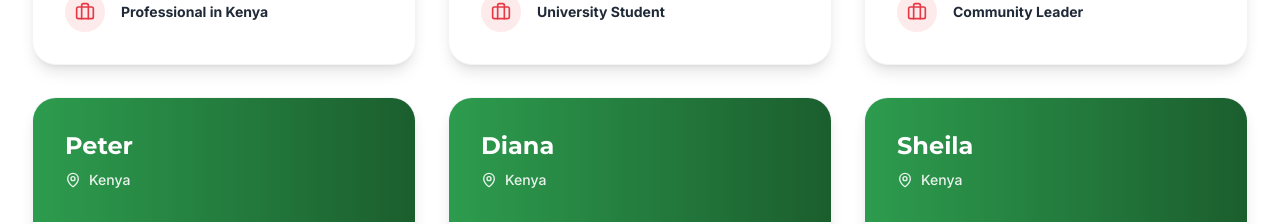
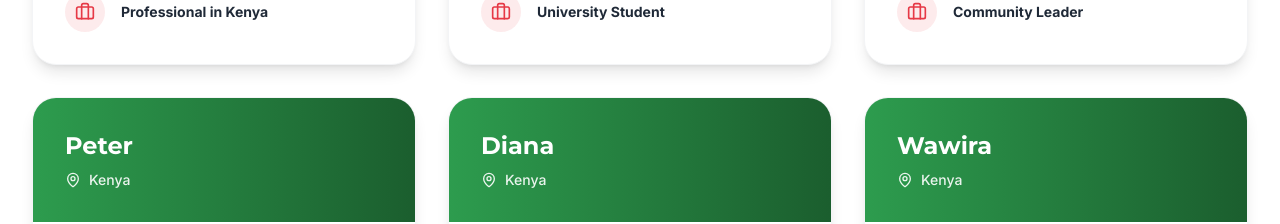
Before and after one commit to Acegogo/bright-tomorrow-scholars, a React (Vite) app in the folder app/: page /stories in a window 1280 px wide. Shown: the part 1213-1437 px from the top of the page. Built offline with nearby package versions, Linux system fonts and the light colour scheme.

Commit message:
chore: updated story placeholder name from Sheila to Wawira

```diff
--- a/app/src/pages/StoriesPage.tsx
+++ b/app/src/pages/StoriesPage.tsx
@@ -57,7 +57,7 @@ const stories = [
     rating: 5,
   },
   {
-    name: 'Sheila',
+    name: 'Wawira',
     role: 'Scholar',
     location: 'Kenya',
     image: '/graduation_kenya.jpg',
```
